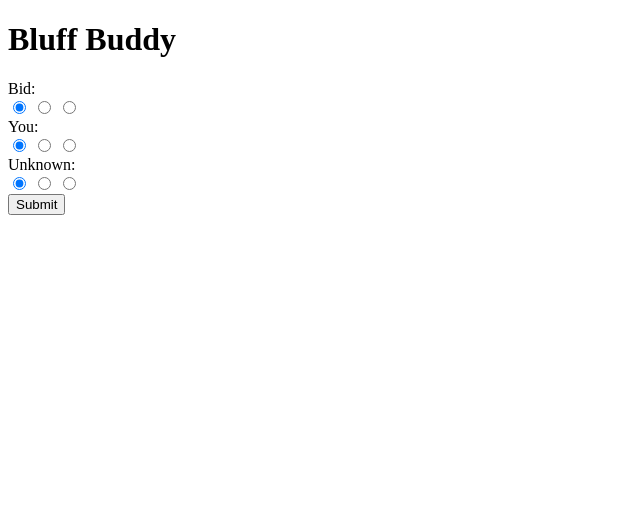
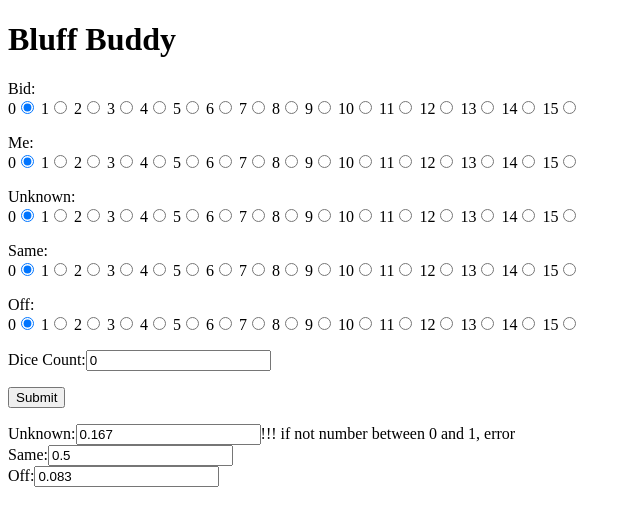
Before and after one commit to metcalfalex/bluffbuddy, a plain HTML site: page index.html in a window 1280 px wide. Shown: the whole page, without its empty margins (0-640 px from the left). Drawn offline with nearby package versions, Linux system fonts and the light colour scheme.

Commit message:
form v1 ready

```diff
--- a/index.html
+++ b/index.html
@@ -5,14 +5,14 @@
 <script type="text/javascript" src="https://ajax.googleapis.com/ajax/libs/jquery/1.11.3/jquery.min.js"></script>
 
 <script type="text/javascript">
-$(function(){
+$(document).ready(function(){
     $("#testForm").submit(function()
         {
         var bid1 = $("input[name=bid]:checked").val();
-        var you1 = $("input[name=you]:checked").val();
+        var me1 = $("input[name=me]:checked").val();
         var unk1 = $("input[name=unk]:checked").val();
-        var sum = bid1 + you1 + unk1
-        alert(bid1 + you1 + unk1 + sum);
+        var sum = +bid1 + +me1 + +unk1;
+        alert(bid1 + me1 + unk1 + sum);
         return true;
         });
 });
@@ -26,18 +26,99 @@ $(function(){
 
 <form name="myForm" id="testForm">
 Bid:<br>
-    <input type="radio" name="bid" value="1" checked>
-    <input type="radio" name="bid" value="2">
-    <input type="radio" name="bid" value="3"><br>
-You:<br>
-    <input type="radio" name="you" value="1" checked>
-    <input type="radio" name="you" value="2">
-    <input type="radio" name="you" value="3"><br>
+    0<input type="radio" name="bid" value="0" checked>
+    1<input type="radio" name="bid" value="1">
+    2<input type="radio" name="bid" value="2">
+    3<input type="radio" name="bid" value="3">
+    4<input type="radio" name="bid" value="4">
+    5<input type="radio" name="bid" value="5">
+    6<input type="radio" name="bid" value="6">
+    7<input type="radio" name="bid" value="7">
+    8<input type="radio" name="bid" value="8">
+    9<input type="radio" name="bid" value="9">
+    10<input type="radio" name="bid" value="10">
+    11<input type="radio" name="bid" value="11">
+    12<input type="radio" name="bid" value="12">
+    13<input type="radio" name="bid" value="13">
+    14<input type="radio" name="bid" value="14">
+    15<input type="radio" name="bid" value="15"><p>
+Me:<br>
+    0<input type="radio" name="me" value="0" checked>
+    1<input type="radio" name="me" value="1">
+    2<input type="radio" name="me" value="2">
+    3<input type="radio" name="me" value="3">
+    4<input type="radio" name="me" value="4">
+    5<input type="radio" name="me" value="5">
+    6<input type="radio" name="me" value="6">
+    7<input type="radio" name="me" value="7">
+    8<input type="radio" name="me" value="8">
+    9<input type="radio" name="me" value="9">
+    10<input type="radio" name="me" value="10">
+    11<input type="radio" name="me" value="11">
+    12<input type="radio" name="me" value="12">
+    13<input type="radio" name="me" value="13">
+    14<input type="radio" name="me" value="14">
+    15<input type="radio" name="me" value="15"><p>
 Unknown:<br>
-    <input type="radio" name="unk" value="1" checked>
-    <input type="radio" name="unk" value="2">
-    <input type="radio" name="unk" value="3"><br>
-<input type="submit" value="Submit">
+    0<input type="radio" name="unk" value="0" checked>
+    1<input type="radio" name="unk" value="1">
+    2<input type="radio" name="unk" value="2">
+    3<input type="radio" name="unk" value="3">
+    4<input type="radio" name="unk" value="4">
+    5<input type="radio" name="unk" value="5">
+    6<input type="radio" name="unk" value="6">
+    7<input type="radio" name="unk" value="7">
+    8<input type="radio" name="unk" value="8">
+    9<input type="radio" name="unk" value="9">
+    10<input type="radio" name="unk" value="10">
+    11<input type="radio" name="unk" value="11">
+    12<input type="radio" name="unk" value="12">
+    13<input type="radio" name="unk" value="13">
+    14<input type="radio" name="unk" value="14">
+    15<input type="radio" name="unk" value="15"><p>
+Same:<br>
+    0<input type="radio" name="same" value="0" checked>
+    1<input type="radio" name="same" value="1">
+    2<input type="radio" name="same" value="2">
+    3<input type="radio" name="same" value="3">
+    4<input type="radio" name="same" value="4">
+    5<input type="radio" name="same" value="5">
+    6<input type="radio" name="same" value="6">
+    7<input type="radio" name="same" value="7">
+    8<input type="radio" name="same" value="8">
+    9<input type="radio" name="same" value="9">
+    10<input type="radio" name="same" value="10">
+    11<input type="radio" name="same" value="11">
+    12<input type="radio" name="same" value="12">
+    13<input type="radio" name="same" value="13">
+    14<input type="radio" name="same" value="14">
+    15<input type="radio" name="same" value="15"><p>
+Off:<br>
+    0<input type="radio" name="off" value="0" checked>
+    1<input type="radio" name="off" value="1">
+    2<input type="radio" name="off" value="2">
+    3<input type="radio" name="off" value="3">
+    4<input type="radio" name="off" value="4">
+    5<input type="radio" name="off" value="5">
+    6<input type="radio" name="off" value="6">
+    7<input type="radio" name="off" value="7">
+    8<input type="radio" name="off" value="8">
+    9<input type="radio" name="off" value="9">
+    10<input type="radio" name="off" value="10">
+    11<input type="radio" name="off" value="11">
+    12<input type="radio" name="off" value="12">
+    13<input type="radio" name="off" value="13">
+    14<input type="radio" name="off" value="14">
+    15<input type="radio" name="off" value="15"><p>
+
+Dice Count:<input type="text" name="dice_count" value="0"><p>
+
+<input type="submit" value="Submit"><p>
+
+Unknown:<input type="text" name="unk_prob" value="0.167">!!! if not number between 0 and 1, error<br>
+Same:<input type="text" name="same_prob" value="0.5"><br>
+Off:<input type="text" name="off_prob" value="0.083"><br>
+
 </form>
 
 </body>
```
Also changed, not shown: 1 other file.
